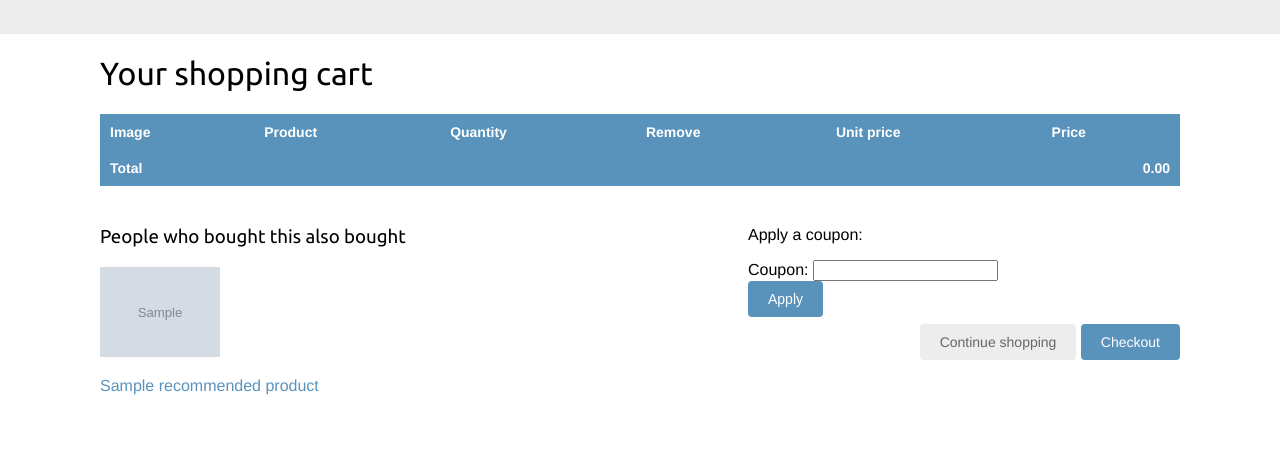
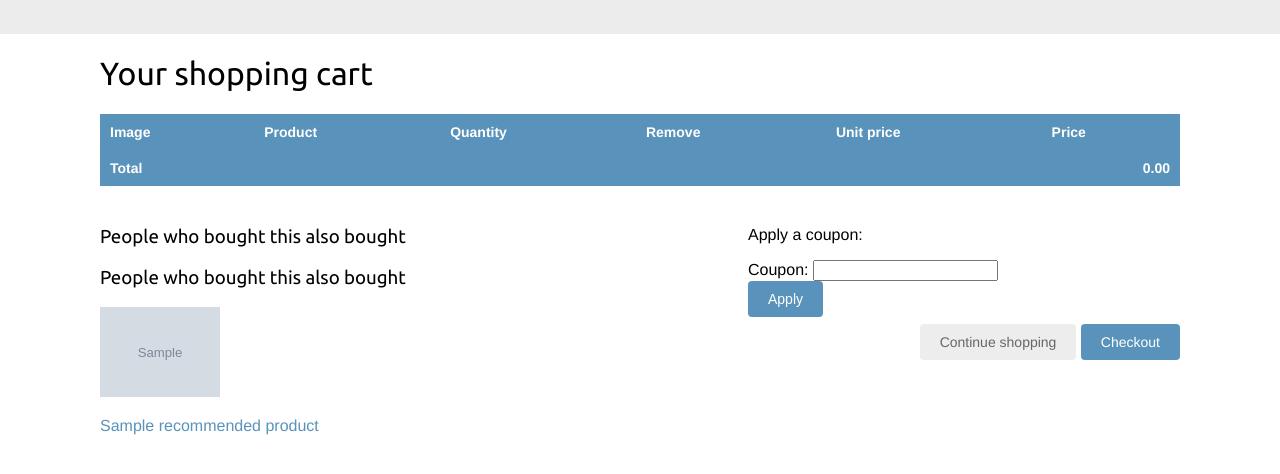
Before and after one commit to Flynotfly/myshop, a Django app: template cart/templates/cart/detail.html in a window 1280 px wide. Shown: the part 46-520 px from the top of the page. Run offline with Django 5.2, Linux system fonts and the light colour scheme; tables that the repository leaves empty hold one stand-in row (values such as "Sample post"); the template is opened without the code that fills it: values that come from a table or form of the project are taken from there, most other values are stand-ins (such as "Sample title", 1, 10 or a date in 2020); grey boxes marked "Sample" are stand-in pictures; parts of the project's set-up code (start-up, migrations or seed data) failed here and were passed over.

Commit message:
Move message caption to recommended includes

```diff
--- a/shop/templates/shop/product/includes/recommended.html
+++ b/shop/templates/shop/product/includes/recommended.html
@@ -1,5 +1,8 @@
-{% load static %}
+{% load i18n static %}
 
+<div class="recommendations">
+    <h3>{% translate 'People who bought this also bought' %}</h3>
+    {% for p in recommended_products %}
         <div class="item">
             <a href="{{ p.get_absolute_url }}">
                 <img src="{% if p.image %}
@@ -10,3 +13,5 @@
             </a>
             <p><a href="{{ p.get_absolute_url }}">{{ p.name }}</a></p>
         </div>
+    {% endfor %}
+</div>
```
Lines whose indentation alone changed are shown as unchanged.
